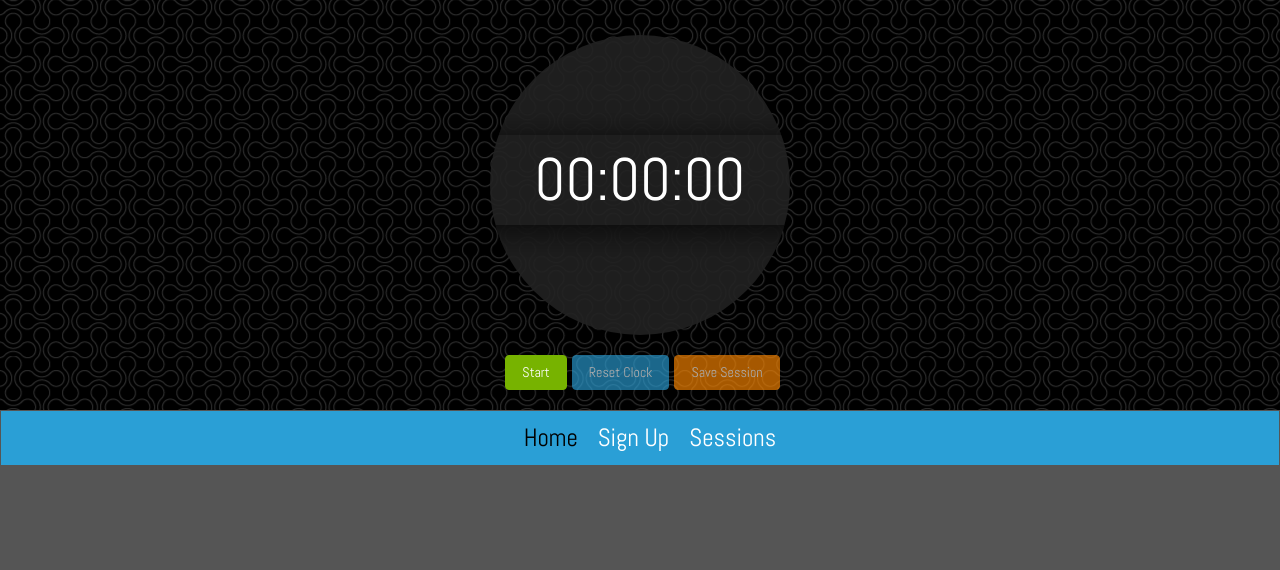
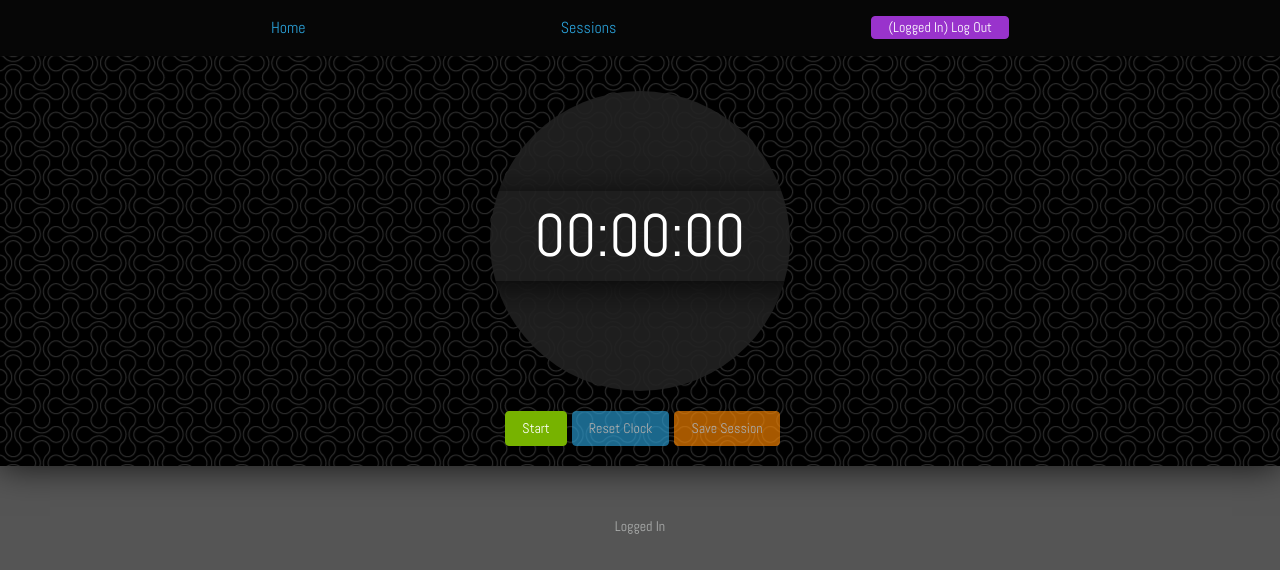
Before and after one commit to AgnumCode/ReactMeditate, a React (Create React App) app in the folder my-app/: page /Login in a window 1280 px wide. Shown: the top 570 px of the page. Built offline with nearby package versions, Linux system fonts and the light colour scheme.

Commit message:
fixed navigation and created new user context. log in feature in progress

```diff
--- a/my-app/package.json
+++ b/my-app/package.json
@@ -14,6 +14,7 @@
     "react-dom": "^17.0.1",
     "react-router-dom": "^5.2.0",
     "react-scripts": "4.0.0",
+    "uuid": "^8.3.2",
     "web-vitals": "^0.2.4"
   },
   "scripts": {
--- a/my-app/src/App.css
+++ b/my-app/src/App.css
@@ -3,23 +3,38 @@
 }
 
 @keyframes slide {
-  from { background-position: 0 0; }
-  to { background-position: -400px -400px; }
+  from {
+    background-position: 0 0;
+  }
+  to {
+    background-position: -400px -400px;
+  }
 }
-
-.timerContainerBackground {
-  background-image: url("../src/Static/images/darkbubble.webp");
-  animation: slide 50s linear infinite;
-  padding: 10px;
-  padding-bottom: 20px;
-
-}
-
 
 .welcomePage {
   font-size: 25px;
   text-align: center;
   margin: 50px;
+  height: max-content;
+}
+
+
+.signInUpButton {
+  line-height: 9px !important;
+  vertical-align: top !important;
+}
+
+.logOutButton {
+  line-height: 9px !important;
+  vertical-align: top !important;
+}
+
+.loginControllerContainer {
+  display: flex;
+  flex-direction: row;
+  justify-content: center;
+  margin: 50px;
+  text-align: center;
 }
 
 .sessionItem:last-child {
@@ -41,7 +56,6 @@
   -webkit-box-shadow: 0px 0px 33px 1px rgba(0, 0, 0, 0.75);
   -moz-box-shadow: 0px 0px 33px 1px rgba(0, 0, 0, 0.75);
   box-shadow: 0px 0px 33px 1px rgba(0, 0, 0, 0.75);
-
 }
 
 .timerText {
@@ -60,31 +74,21 @@
 }
 
 .navigationMenu {
-  bottom: 0px;
+  display: flex;
+  flex-direction: row;
+  justify-content: space-evenly;
   width: 100%;
+  top: 0px;
   position: sticky;
-  background: #2a9fd6;
-  padding: 1vh;
-  border-style: solid;
-  border-color: #555;
-  border-width: 0.5px;
-  font-size: 25px;
-  text-align: center;
-}
-
-.navigationMenu > a {
-  margin-left: 20px;
-  color: white;
+  background: #060606;
+  padding: 2vh;
+  z-index: 10;
+  font-size: 16px;
 }
 
 .col-12.nomargins {
   padding-left: 0px !important;
   padding-right: 0px !important;
-}
-
-.navigationMenu > a:hover {
-  color: black;
-  background: #6ac5f7;
 }
 
 .sessionItem {
@@ -117,8 +121,6 @@
 html {
   background-color: #555;
   scroll-behavior: smooth;
-  overflow-x: hidden;
-
 }
 .hideEmptySessionText {
   opacity: 0;
@@ -129,10 +131,8 @@ html {
 
 .showEmptySessionText {
   opacity: 1;
-  display: flex;
   justify-content: center;
-  margin-top: 20vh;
-  font-size: 20px;
+  font-size: 30px;
   text-align: center;
 }
 
@@ -145,173 +145,18 @@ html {
   padding-top: 10px;
 }
 
-/*Custom scrollbar*/
+.timerContainerBackground {
+  background-image: url("../src/Static/images/darkbubble.webp");
+  animation: slide 50s linear infinite;
+  padding: 10px;
+  padding-bottom: 20px;
+}
+
+.sessionContainerEmpty {
+  margin: 5px;
+  padding-top: 10px;
+}
 
 .timerBtn {
   margin-left: 5px;
 }
-
-/*
-
-
-
-
-.main {
-    background-color: #555;
-    overflow-x: hidden;
-    overflow-y: hidden;
-}
-.timerReadout {
-    font-size: 40px;
-    text-align: center;
-    margin: auto;
-    padding-top: 9vh;
-}
-
-
-
-
-
-
-#spaceBottom {
-    margin-bottom: 5px;
-}
-
-
-.genericCenter {
-    opacity: 1;
-    margin: auto;
-    margin-top: 20vh;
-    font-size: 20px;
-    text-align: center;
-}
-
-.timerContainer {
-    text-align: center;
-    background-color: #555;
-
-}
-
-
-.timerButtonContainer {
-    margin-bottom: 10px;
-}
-
-.timerBtn {
-    margin-left: 7px;
-    margin-bottom: 5px;
-}
-
-.sessionContainer {
-
-
-}
-
-.sessionContainerEmpty {
-    margin: auto;
-    width: max-content;
-    height: 60vh;
-}
-
-
-
-
-
-
-
-nav > span > a {
-    color: white;
-    text-decoration: none;
-    transform: translateY(50%);
-    text-align: center;
-}
-
-
-
-.signUpForm {
-    padding: 10px;
-}
-
-.sessionItem {
-    padding: 2vh;
-    border-color: #555;
-    border-style: solid;
-    background-color: #2a9fd6;
-    color: white;
-    width: 100vh;
-    height: fit-content;
-    text-align: center;
-}
-
-
-
-
-
-    @media screen and (min-width: 600px) {
-
-        nav > span {
-            position: relative;
-            display: flex;
-            justify-content: space-around;
-            flex-direction: column;
-        }
-
-
-        nav > span > a {
-            color: white;
-            padding: 20px;
-        }
-
-        nav > span > a:hover {
-            text-decoration: none;
-            color: #222
-        }
-        .sessionItem  {
-            overscroll-behavior: none;
-
-        }
-        .sessionContainer {
-            height: 40vh;
-        }
-
-        .timerReadout {
-            font-size: 50px;
-            text-align: center;
-            margin: auto;
-            padding-top: 13vh;
-        }
-
-        #circle {
-            width: 230px;
-            height: 230px;
-            margin-bottom: 10px;
-            margin-top: 5px;
-            shape-outside: circle();
-            clip-path: circle();
-            background: #222;
-        }
-
-
-        .navigationContainer {
-            background-color: #2a9fd6;
-            border-color:  #2a9fd6;
-            border-width: 5px;
-            border-style: solid;
-            font-size: 20px;
-            bottom: 0px;
-            height: 100%;
-            width: 25vh;
-        }
-
-        .sessionItem {
-            padding: 2vh;
-            border-color: #555;
-            border-style: solid;
-            background-color: #2a9fd6;
-            color: white;
-            height: fit-content;
-            text-align: center;
-        }
-
-      }
-     */
--- a/my-app/src/App.js
+++ b/my-app/src/App.js
@@ -1,49 +1,55 @@
 import "./App.css";
-import React from "react";
-import Timer from "./Components/Timer.js";
+import React, { useContext } from "react";
+import { SessionProvider } from "./Context/SessionContext.js";
+import { UserProvider } from "./Context/UserContext.js";
+import LogInController  from "./Components/LogInController.js"
+import Navigation from "./Components/Navigation.js"
 import Sessions from "./Components/Sessions.js";
 import Home from "./Components/Home.js";
-import SignUp from "./Components/SignUp.js";
-import { SessionProvider } from "./Context/SessionContext.js";
+import SignIn from "./Components/SignIn.js";
+import Timer from "./Components/Timer.js";
+import { Container, Row, Col } from "react-bootstrap";
+import Fade from "react-bootstrap/Fade";
+
 import {
   BrowserRouter as Router,
   Switch,
-  Route,
-  NavLink,
+  Route
 } from "react-router-dom";
-import { Container, Row, Col } from "react-bootstrap";
-import Fade from "react-bootstrap/Fade";
 
 const App = () => {
+
   return (
-    <div className="app">
+    <>
       <SessionProvider>
+        <UserProvider>
           <Router>
+            <Navigation/>
             <Container fluid>
               <Row>
-              <Col className="nomargins" xs={12} sm={12} md={12} lg={12} >
+                <Col className="nomargins" xs={12} sm={12} md={12} lg={12}>
                   <Timer />
                 </Col>
               </Row>
               <Switch>
-              <Route exact path="/">
+                <Route exact path="/Home">
                   <Row>
                     <Col xs={12} sm={12} md={12} lg={12}>
                       <Home />
                     </Col>
                   </Row>
                 </Route>
-              <Route path="/SignUp">
+                <Route exact path="/Login">
                   <Row>
                     <Col>
-                    <SignUp />
+                      <LogInController/>
                     </Col>
                   </Row>
                 </Route>
-              <Route path="/Sessions">
+                <Route exact path="/Sessions">
                   <Row>
                     <Col />
-                  <Col xs={12} sm={10} md={10} lg={8}>
+                    <Col xs={12} sm={0} md={10} lg={8}>
                       <Sessions />
                     </Col>
                     <Col />
@@ -51,20 +57,10 @@ const App = () => {
                 </Route>
               </Switch>
             </Container>
-          <nav className="navigationMenu">
-                  <NavLink activeStyle={{ color: "black" }} to="/">
-                    Home
-                  </NavLink>
-                  <NavLink activeStyle={{ color: "black" }} to="/Signup">
-                    Sign Up
-                  </NavLink>
-                  <NavLink activeStyle={{ color: "black" }} to="/Sessions">
-                    Sessions
-                  </NavLink>
-                </nav>
           </Router>
+        </UserProvider>
       </SessionProvider>
-    </div>
+    </>
   );
 };
 
--- /dev/null
+++ b/my-app/src/Components/LogInController.js
@@ -0,0 +1,18 @@
+import React, { useContext, useState } from "react";
+import SignUp from "./SignUp"
+import SignIn from "./SignIn"
+import { UserContext } from "../Context/UserContext.js";
+
+
+const LogInController = () => {
+
+  const [user, setUserInfo] = useContext(UserContext);
+
+  return (
+    <div className="loginControllerContainer">
+      { user.isLoggedIn ? "Logged In" : <SignIn/>}
+    </div>
+  );
+};
+
+export default LogInController;
--- /dev/null
+++ b/my-app/src/Components/Navigation.js
@@ -0,0 +1,36 @@
+import React, { useContext, useEffect } from "react";
+import { UserContext } from "../Context/UserContext.js";
+import { NavLink } from "react-router-dom";
+
+const Navigation = () => {
+  const [user, setUserInfo] = useContext(UserContext);
+
+  return (
+    <div className="navigationMenu">
+      <NavLink activeStyle={{ color: "white" }} to="/Home">
+        Home
+      </NavLink>
+      <NavLink activeStyle={{ color: "white" }} to="/Sessions">
+        Sessions
+      </NavLink>
+      <NavLink activeStyle={{ color: "white" }} to="/Login">
+        {user.isLoggedIn ? (
+          <button
+            onClick={() =>
+              setUserInfo({ ...user, isLoggedIn: !user.isLoggedIn })
+            }
+            className="logOutButton btn btn-info"
+          >
+            (Logged In) Log Out
+          </button>
+        ) : (
+          <div className="signInUpButton btn btn-success">
+            Sign In / Sign Up
+          </div>
+        )}
+      </NavLink>
+    </div>
+  );
+};
+
+export default Navigation;
--- /dev/null
+++ b/my-app/src/Components/SignIn.js
@@ -0,0 +1,43 @@
+import React, { useState } from "react";
+import SignUp from "./SignUp.js";
+import "../App.css";
+
+const SignIn = () => {
+  const [showPassword, setShowPassword] = useState(false);
+
+  return (
+    <div>
+      <div className="signInContainer">
+        <form className="signInForm">
+          <input name="username" type="text" placeholder="Username" />
+          <input
+            name="password"
+            type={showPassword ? "text" : "password"}
+            placeholder="Password"
+          />
+          <div>
+            {" "}
+            Show Password{" "}
+            <input
+              type="checkbox"
+              defaultChecked={showPassword}
+              onChange={(e) => {
+                setShowPassword(e.target.checked);
+              }}
+            />{" "}
+          </div>
+          <button
+            type="submit"
+            onClick={(e) => {
+              e.preventDefault();
+            }}
+          >
+            Log In
+          </button>
+        </form>
+      </div>
+    </div>
+  );
+};
+
+export default SignIn;
--- a/my-app/src/Components/Timer.js
+++ b/my-app/src/Components/Timer.js
@@ -39,6 +39,7 @@ const Timer = () => {
   const saveSession = (timeInSeconds) => {
     setTimerRunning(false);
     setCurrentTime(0);
+    setTimerFormat(null);
     const date = new Date();
     setSession([
       {
--- /dev/null
+++ b/my-app/src/Context/UserContext.js
@@ -0,0 +1,19 @@
+import React, { createContext, useState } from "react";
+import { v4 as uuidv4 } from "uuid";
+
+export const UserProvider = ({ children }) => {
+  const [user, setUserInfo] = useState({
+    isLoggedIn: true,
+    theme: "default",
+    id: null,
+    totalMeditationMinutes: null,
+  });
+
+  return (
+    <UserContext.Provider value={[user, setUserInfo]}>
+      {children}
+    </UserContext.Provider>
+  );
+};
+
+export const UserContext = createContext(undefined);
```
Also changed, not shown: my-app/src/Components/SignUp.js (+30 -11 lines), my-app/src/Context/SessionContext.js (+5 -5 lines), 1 other file (tests, documents, lock files or other folders). Lines whose indentation alone changed are shown as unchanged.
